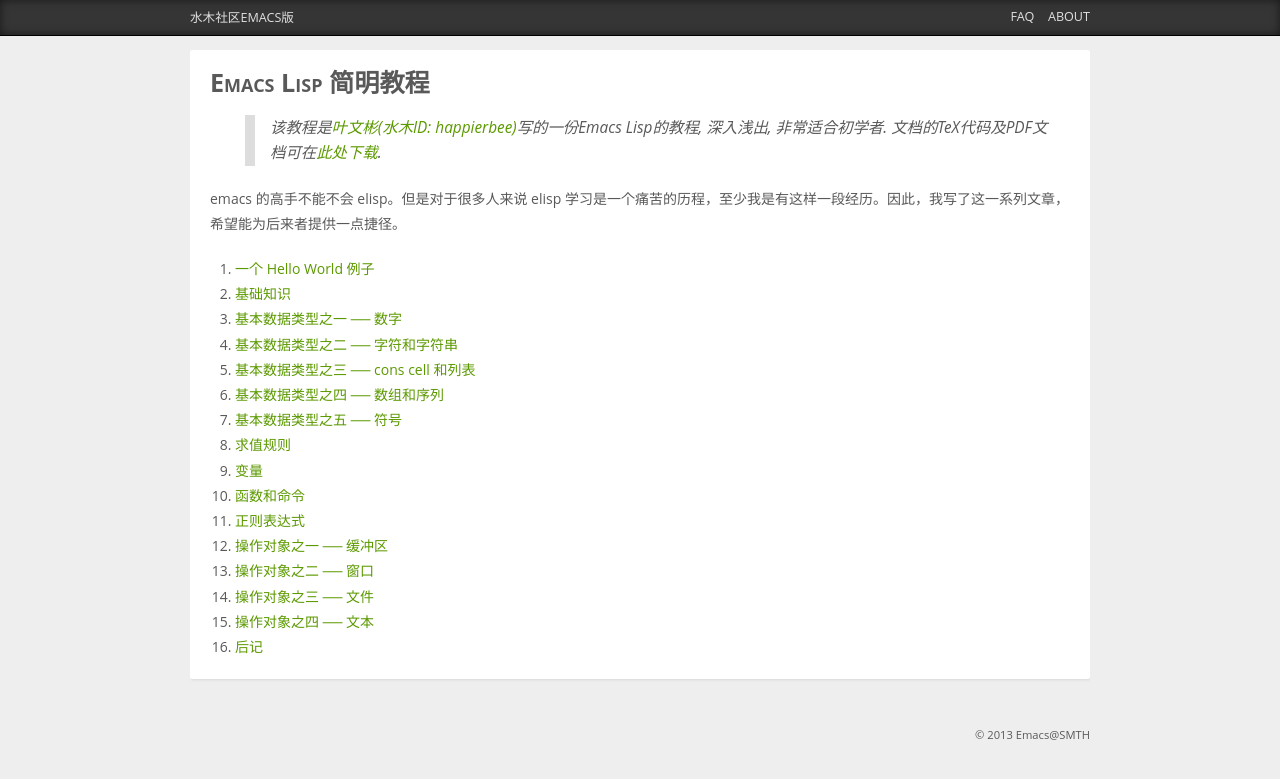
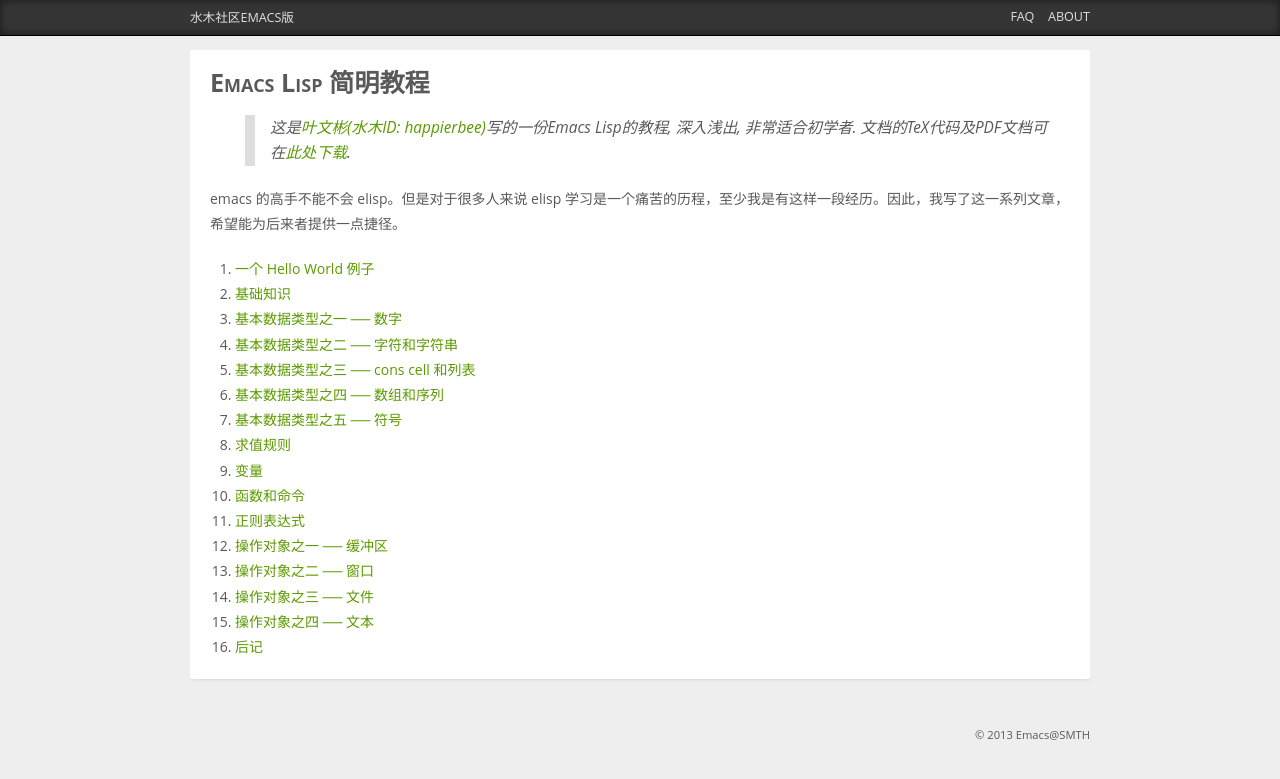
Before and after one commit to smacs/smacs.github.io, a Jekyll site: the page built from elisp/index.md, in a window 1280 px wide. Shown: the top 779 px of the page. Built offline with Jekyll 4.4.1, drawn with Linux system fonts in a browser that asks for light colours; Markdown is read by kramdown in place of the engine named in the settings; comment, search, counter and statistics services are not loaded.

Commit message:
Minor fix

```diff
--- a/elisp/index.md
+++ b/elisp/index.md
@@ -3,7 +3,7 @@ layout: page
 title: Emacs Lisp 简明教程
 ---
 
-> 该教程是[叶文彬(水木ID: happierbee)](http://www.wenb.in/)写的一份Emacs Lisp的教程, 深入浅出, 非常适合初学者.
+> 这是[叶文彬(水木ID: happierbee)](http://www.wenb.in/)写的一份Emacs Lisp的教程, 深入浅出, 非常适合初学者.
 > 文档的TeX代码及PDF文档可在[此处下载](http://www.newsmth.net/nForum/article/Emacs/58338?s=58338).
 
 emacs 的高手不能不会 elisp。但是对于很多人来说 elisp 学习是一个痛苦的历程，至少我是有这样一段经历。因此，我写了这一系列文章，希望能为后来者提供一点捷径。
```
